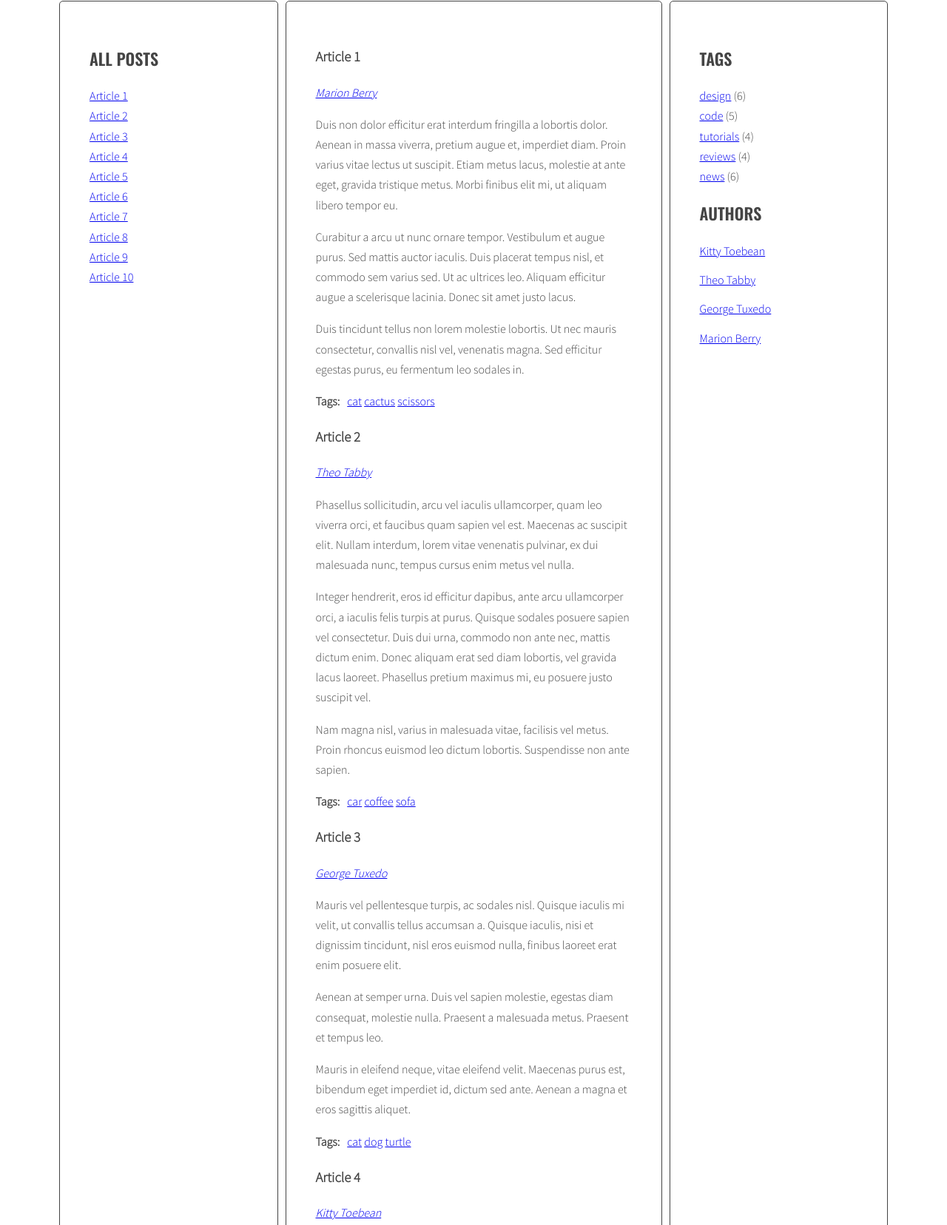
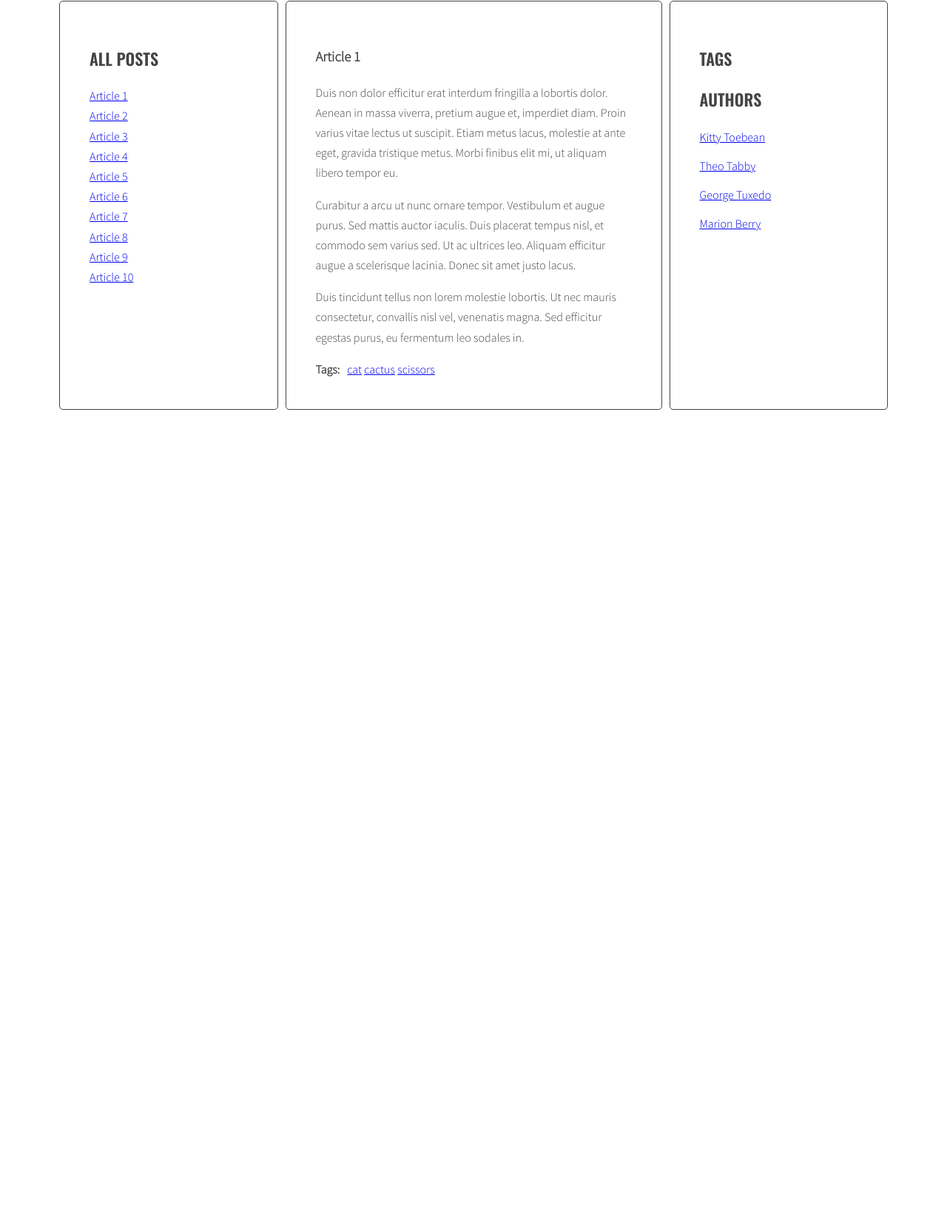
Before and after one commit to SzymonWa/javascript-blog, a website: page index.html in a window 1280 px wide. Shown: the part 242-1898 px from the top of the page at 74% size. After the commit the page ends 804 px from the top, so only its background shows below. Drawn offline with nearby package versions, Linux system fonts and the light colour scheme.

Commit message:
Add array not working

```diff
--- a/index.html
+++ b/index.html
@@ -33,7 +33,7 @@
                     </ul>
                 </div>
                 </article>
-                <article class="post active" id="article-2" data-tags="car coffee sofa" data-author="Theo Tabby">
+                <article class="post" id="article-2" data-tags="car coffee sofa" data-author="Theo Tabby">
                 <h3 class="post-title">Article 2</h3>
                 <p class="post-author"></p>
                 <div class="post-content">
@@ -47,7 +47,7 @@
                     </ul>
                 </div>
                 </article>
-                <article class="post active" id="article-3" data-tags="cat dog turtle" data-author="George Tuxedo">
+                <article class="post" id="article-3" data-tags="cat dog turtle" data-author="George Tuxedo">
                 <h3 class="post-title">Article 3</h3>
                 <p class="post-author"></p>
                 <div class="post-content">
@@ -61,7 +61,7 @@
                     </ul>
                 </div>
                 </article>
-                <article class="post active" id="article-4" data-tags="pen table chair" data-author="Kitty Toebean">
+                <article class="post" id="article-4" data-tags="pen table chair" data-author="Kitty Toebean">
                 <h3 class="post-title">Article 4</h3>
                 <p class="post-author"></p>
                 <div class="post-content">
@@ -75,7 +75,7 @@
                     </ul>
                 </div>
                 </article>
-                <article class="post active" id="article-5" data-tags="lamp plate cup" data-author="Marion Berry">
+                <article class="post" id="article-5" data-tags="lamp plate cup" data-author="Marion Berry">
                 <h3 class="post-title">Article 5</h3>
                 <p class="post-author"></p>
                 <div class="post-content">
@@ -89,7 +89,7 @@
                     </ul>
                 </div>
                 </article>
-                <article class="post active" id="article-6" data-tags="water coffee table" data-author="George Tuxedo">
+                <article class="post" id="article-6" data-tags="water coffee table" data-author="George Tuxedo">
                 <h3 class="post-title">Article 6</h3>
                 <p class="post-author"></p>
                 <div class="post-content">
@@ -103,7 +103,7 @@
                     </ul>
                 </div>
                 </article>
-                <article class="post active" id="article-7" data-tags="keyboard book" data-author="Kitty Toebean">
+                <article class="post" id="article-7" data-tags="keyboard book" data-author="Kitty Toebean">
                 <h3 class="post-title">Article 7</h3>
                 <p class="post-author"></p>
                 <div class="post-content">
@@ -117,7 +117,7 @@
                     </ul>
                 </div>
                 </article>
-                <article class="post active" id="article-8" data-tags="clock bed lamp" data-author="Theo Tabby">
+                <article class="post" id="article-8" data-tags="clock bed lamp" data-author="Theo Tabby">
                 <h3 class="post-title">Article 8</h3>
                 <p class="post-author"></p>
                 <div class="post-content">
@@ -131,7 +131,7 @@
                     </ul>
                 </div>
                 </article>
-                <article class="post active" id="article-9" data-tags="toaster key wallet" data-author="Marion Berry">
+                <article class="post" id="article-9" data-tags="toaster key wallet" data-author="Marion Berry">
                 <h3 class="post-title">Article 9</h3>
                 <p class="post-author"></p>
                 <div class="post-content">
@@ -145,7 +145,7 @@
                     </ul>
                 </div>
                 </article>
-                <article class="post active" id="article-10" data-tags="soap water hairbrush" data-author="George Tuxedo">
+                <article class="post" id="article-10" data-tags="soap water hairbrush" data-author="George Tuxedo">
                 <h3 class="post-title">Article 10</h3>
                 <p class="post-author"></p>
                 <div class="post-content">
@@ -163,11 +163,6 @@
             <aside class="sidebar">
                 <h2 class="section-title">Tags</h2>
                 <ul class="list tags">
-                <li><a href="#">design</a> <span>(6)</span></li>
-                <li><a href="#">code</a> <span>(5)</span></li>
-                <li><a href="#">tutorials</a> <span>(4)</span></li>
-                <li><a href="#">reviews</a> <span>(4)</span></li>
-                <li><a href="#">news</a> <span>(6)</span></li>
                 </ul>
                 <h2 class="section-title">Authors</h2>
                 <ul class="list authors">
--- a/js/script.js
+++ b/js/script.js
@@ -24,7 +24,7 @@ function titleClickHandler(event){
   targetArticle.classList.add('active');
 }
 
-const optArticleSelector = '.post',optTitleSelector = '.post-title',optTitleListSelector = '.titles',optArticleTagsSelector='.post-tags .list',optAuthorsSelector='.post-author';
+const optArticleSelector = '.post',optTitleSelector = '.post-title',optTitleListSelector = '.titles',optArticleTagsSelector='.post-tags .list',optAuthorsSelector='.post-author',optTagsListSelector='.tags .list';
 
 function generateTitleLinks(customSelector = ''){
 
@@ -58,11 +58,13 @@ function generateTitleLinks(customSelector = ''){
 generateTitleLinks();
 
 function generateTags(){
+  /* [NEW] create a new variable allTags with an empty array */
+  let allTags = [];
   /* find all articles */
   const articles = document.querySelectorAll(optArticleSelector);
   /* START LOOP: for every article: */
   for(let article of articles){
-    article.addEventListener('click', titleClickHandler);
+
     /* find tags wrapper */
     const wrapperTags = article.querySelector(optArticleTagsSelector);
     /* make html variable with empty string */
@@ -77,12 +79,21 @@ function generateTags(){
       const linkHTML = '<li><a href="#tag-' + tag + '">'+ tag + ' </a></li> ';
       /* add generated code to html variable */
       html = html + linkHTML;
+      /* [NEW] check if this link is NOT already in allTags */
+      if(allTags.indexOf(linkHTML) == -1){
+        /* [NEW] add generated code to allTags array */
+        allTags.push(linkHTML);
+      }
     /* END LOOP: for each tag */
     }
     /* insert HTML of all the links into the tags wrapper */
     wrapperTags.innerHTML=html;
   /* END LOOP: for every article: */
   }
+  /* [NEW] find list of tags in right column */
+  const tagList = document.querySelector(optTagsListSelector);
+  /* [NEW] add html from allTags to tagList */
+  tagList.innerHTML = allTags.join(' ');
 }
 
 generateTags();
@@ -139,7 +150,7 @@ function generateAuthors(){
   console.log(articles);
   /* START LOOP: for every article: */
   for(let article of articles){
-    article.addEventListener('click', titleClickHandler);
+
     /* find author wrapper */
     const authorTags = article.querySelector(optAuthorsSelector);
     console.log(authorTags);
```
